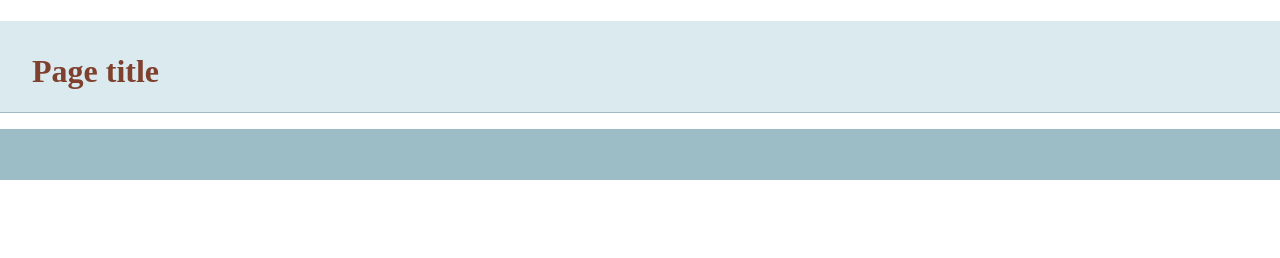
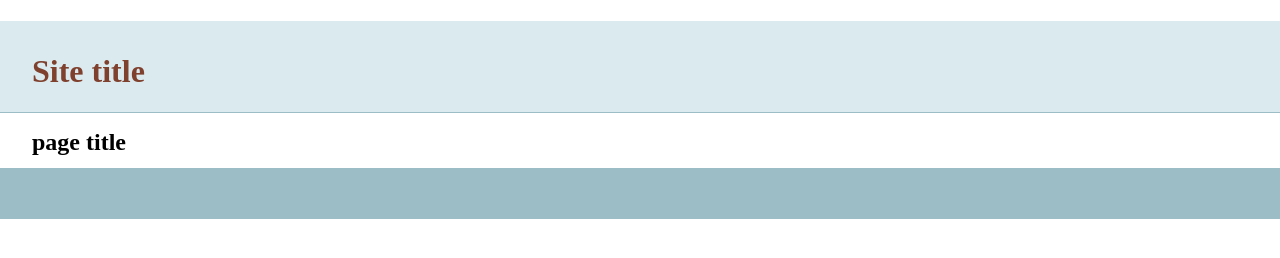
Before and after one commit to Chuiz/gittin, a plain HTML site: page index.html in a window 1280 px wide. Drawn offline with nearby package versions, Linux system fonts and the light colour scheme.

Commit message:
added more info to template

```diff
--- a/index.html
+++ b/index.html
@@ -14,11 +14,12 @@
     </head>
     <body>
     <header>
-	<h1>Page title</h1>
+	<h1>Site title</h1>
     </header>
     <nav id="pageNav">
     </nav>
     <main>
+	<h2>page title</h2>
     </main>
     <footer>
     </footer>
```
